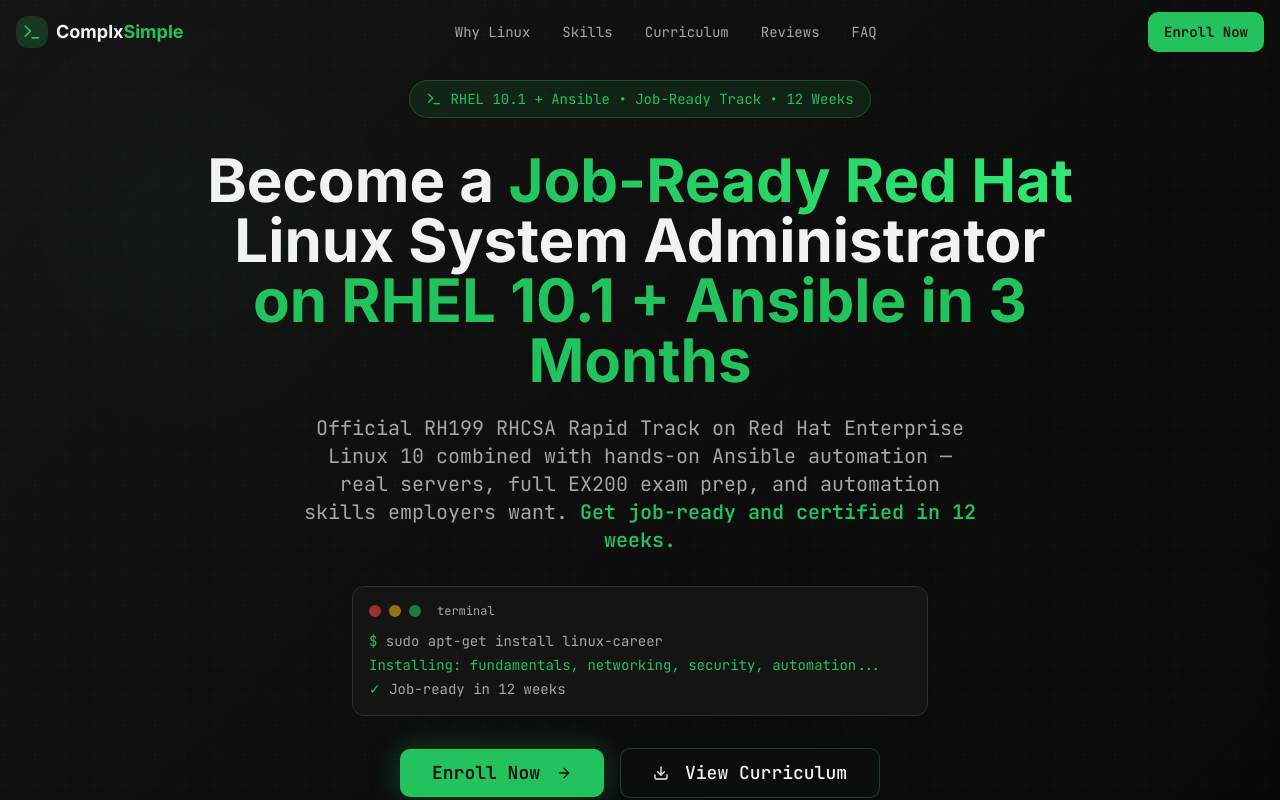
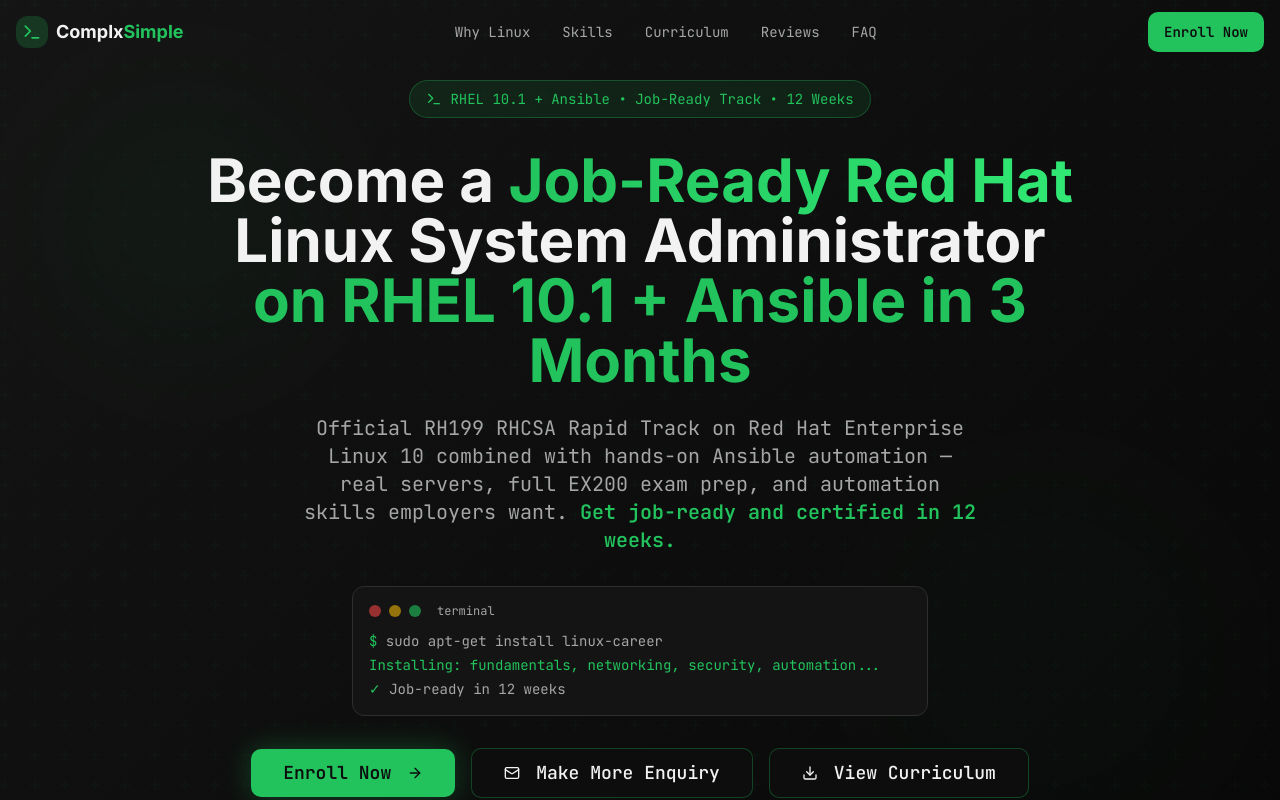
Before and after one commit to Edozie10/growth-cloud-forge, a React (Vite) app: page / in a window 1280 px wide. Shown: the top 800 px of the page. Built offline with nearby package versions, Linux system fonts and the light colour scheme; the HTML template or start-up script is replaced by a standard one.

Commit message:
Changes
Co-authored-by: Edozie10 <155102930+Edozie10@users.noreply.github.com>

```diff
--- a/src/components/linux/Hero.tsx
+++ b/src/components/linux/Hero.tsx
@@ -87,6 +87,17 @@ const Hero = () => {
               size="lg"
               variant="outline"
               className="border-primary/30 text-foreground hover:bg-primary/10 px-8 py-6 text-lg"
+              asChild
+            >
+              <a href={ENQUIRY_URL}>
+                <Mail className="mr-2 w-5 h-5" />
+                Make More Enquiry
+              </a>
+            </Button>
+            <Button
+              size="lg"
+              variant="outline"
+              className="border-primary/30 text-foreground hover:bg-primary/10 px-8 py-6 text-lg"
               onClick={() => scrollToSection("#curriculum")}
             >
               <Download className="mr-2 w-5 h-5" />
```
